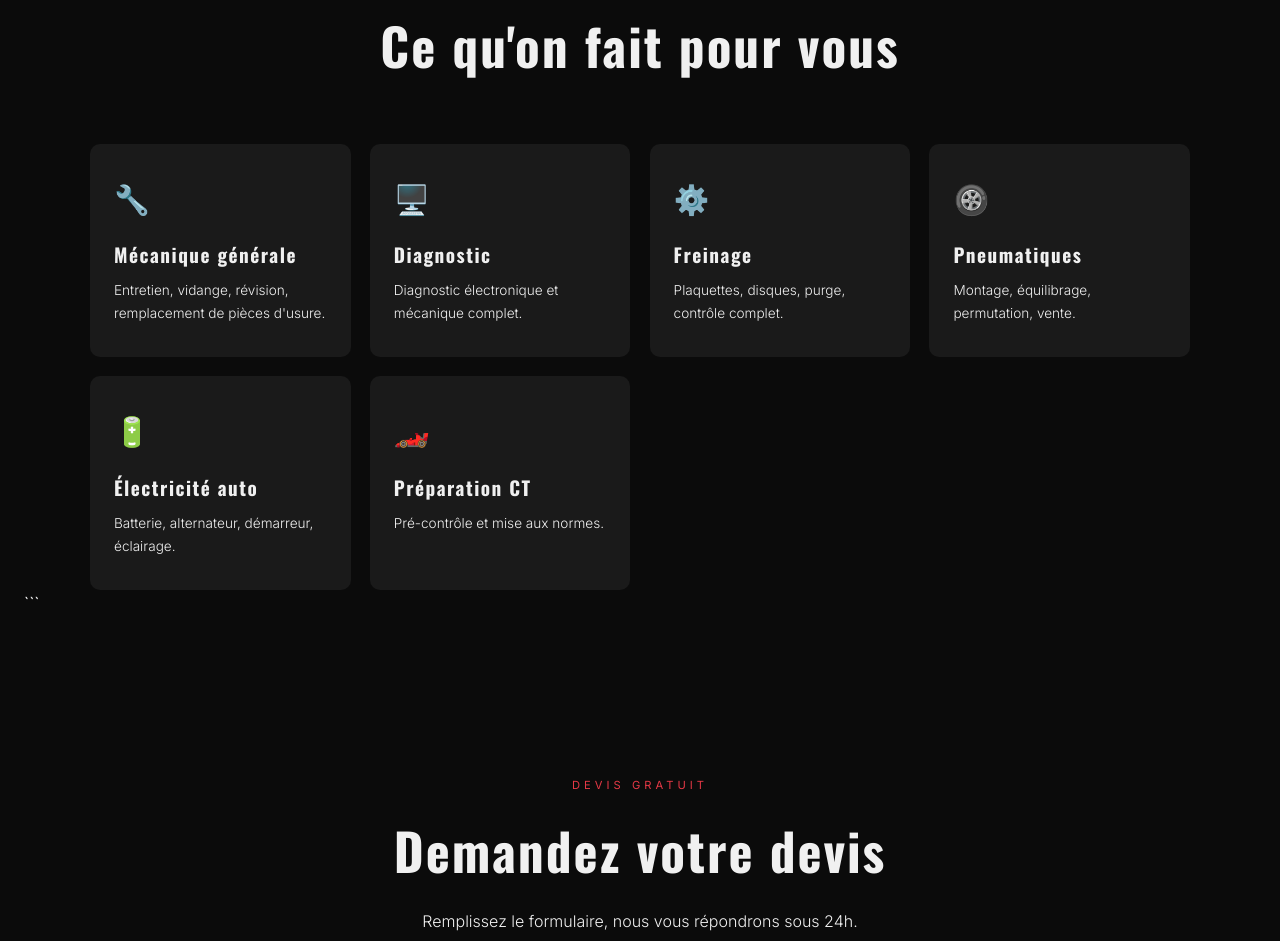
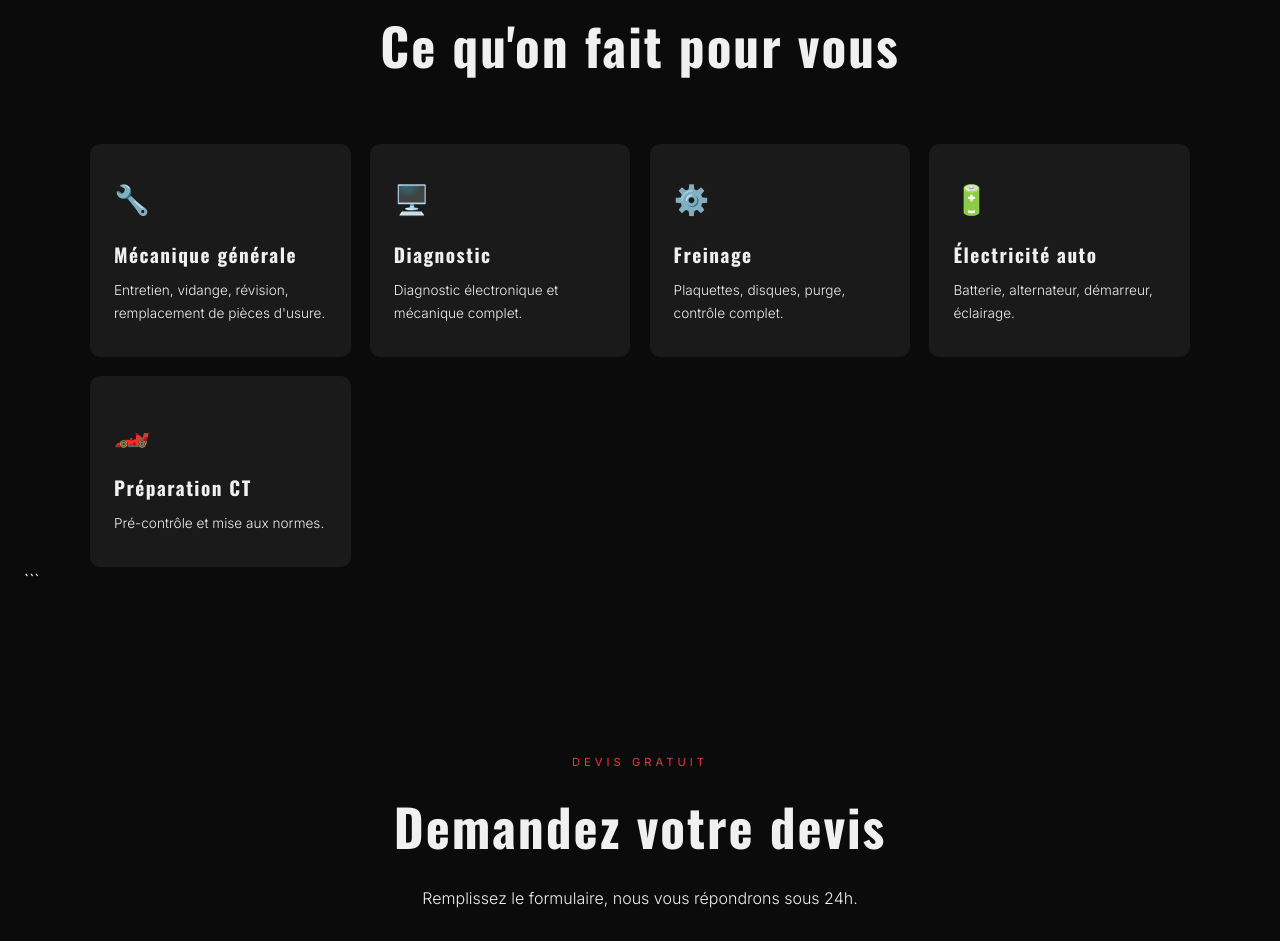
Before and after one commit to IDEbeginner/ADC-MECA-TEST, a plain HTML site: page index.html in a window 1280 px wide. Shown: the part 2228-3169 px from the top of the page. Drawn offline with nearby package versions, Linux system fonts and the light colour scheme.

Commit message:
Remove Pneumatiques service from index.html

```diff
--- a/index.html
+++ b/index.html
@@ -479,7 +479,6 @@
             <div class="srv"><div class="srv-ico">🔧</div><h3>Mécanique générale</h3><p>Entretien, vidange, révision, remplacement de pièces d'usure.</p></div>
             <div class="srv"><div class="srv-ico">🖥️</div><h3>Diagnostic</h3><p>Diagnostic électronique et mécanique complet.</p></div>
             <div class="srv"><div class="srv-ico">⚙️</div><h3>Freinage</h3><p>Plaquettes, disques, purge, contrôle complet.</p></div>
-            <div class="srv"><div class="srv-ico">🛞</div><h3>Pneumatiques</h3><p>Montage, équilibrage, permutation, vente.</p></div>
             <div class="srv"><div class="srv-ico">🔋</div><h3>Électricité auto</h3><p>Batterie, alternateur, démarreur, éclairage.</p></div>
             <div class="srv"><div class="srv-ico">🏎️</div><h3>Préparation CT</h3><p>Pré-contrôle et mise aux normes.</p></div>
         </div>
@@ -529,7 +528,6 @@
                                 <option>Entretien / Révision</option>
                                 <option>Diagnostic</option>
                                 <option>Freinage</option>
-                                <option>Pneumatiques</option>
                                 <option>Électricité</option>
                                 <option>Préparation CT</option>
                                 <option>Autre</option>
```
